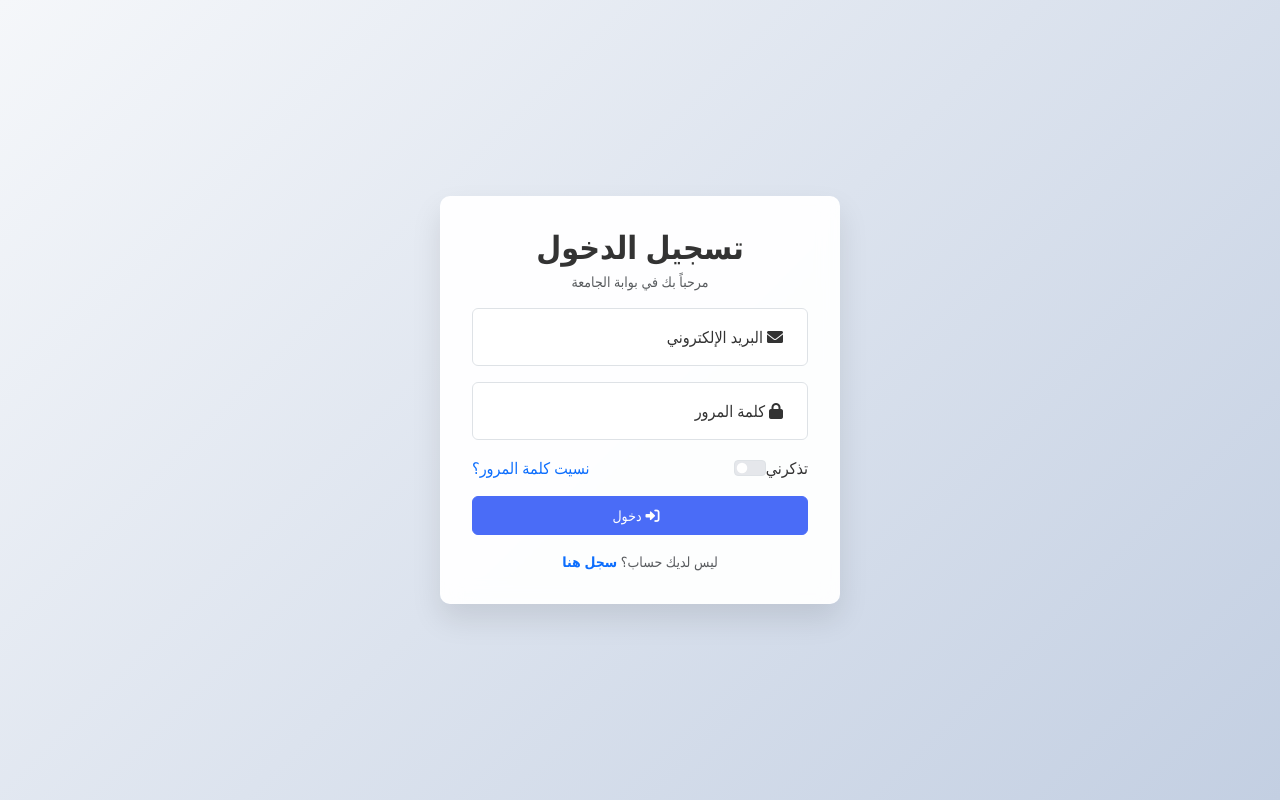
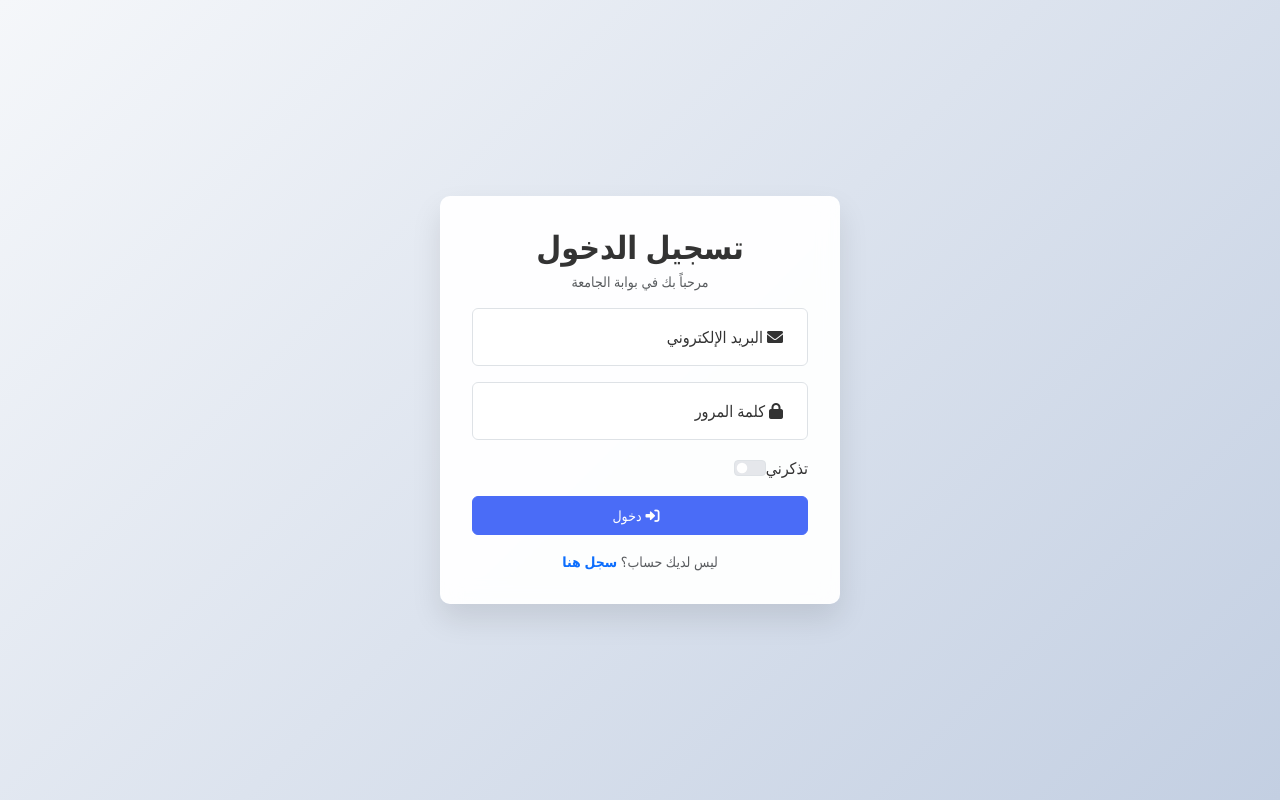
Before and after one commit to astral-fate/cu-platform, a Flask app: page /login in a window 1280 px wide. Run offline with Flask 3, Linux system fonts and the light colour scheme; some libraries are stand-ins or nearby versions.

Commit message:
Update login.html

```diff
--- a/templates/login.html
+++ b/templates/login.html
@@ -47,7 +47,8 @@
                     <input class="form-check-input" type="checkbox" id="rememberMe" name="remember">
                     <label class="form-check-label" for="rememberMe">تذكرني</label>
                 </div>
-                <a href="{{ url_for('forgot_password_request') }}" class="text-primary text-decoration-none">نسيت كلمة المرور؟</a>
+<!--                 <a href="{{ url_for('forgot_password_request') }}" class="text-primary text-decoration-none">نسيت كلمة المرور؟</a> -->
+                {# <a href="{{ url_for('forgot_password_request') }}" class="text-primary text-decoration-none">نسيت كلمة المرور؟</a> #}
             </div>
 
             <button type="submit" class="btn btn-primary w-100 py-2 mb-3">
```
